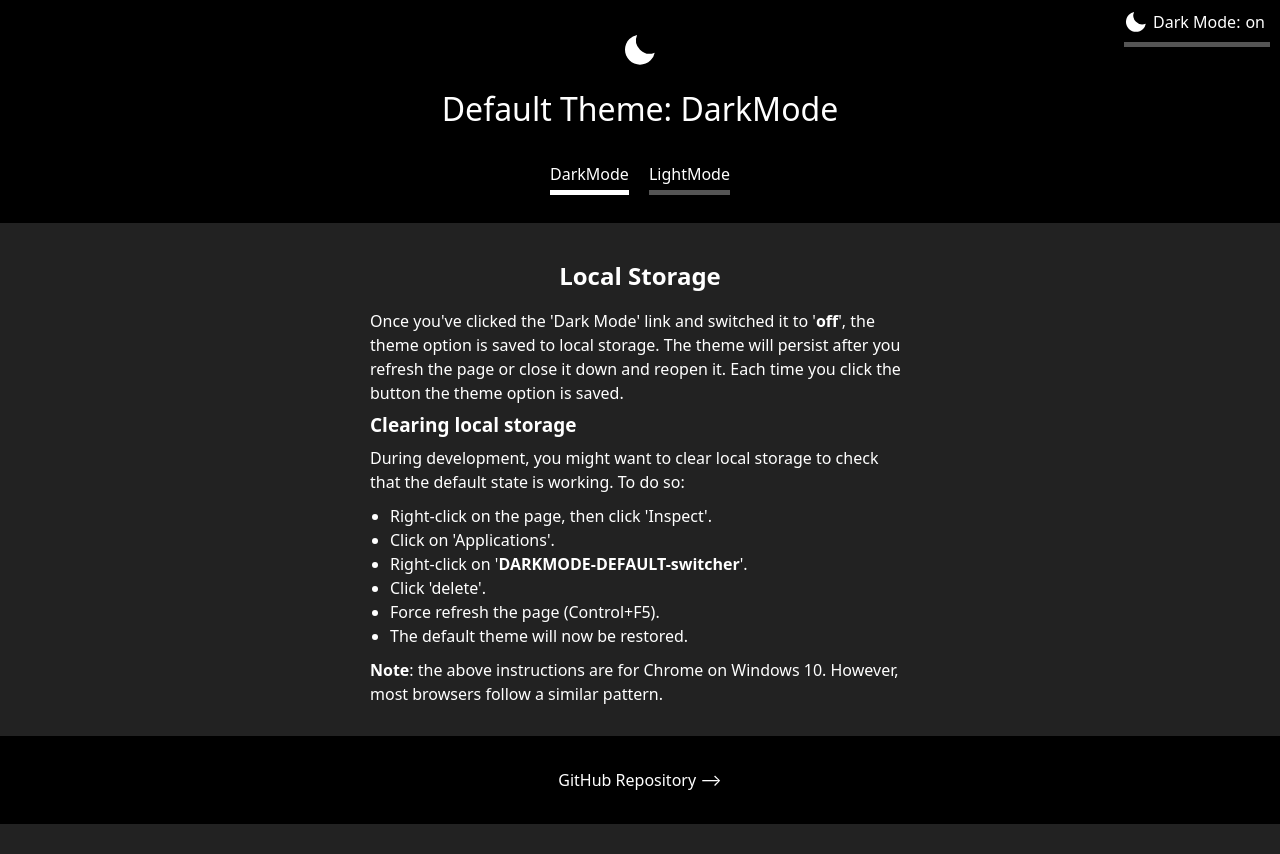
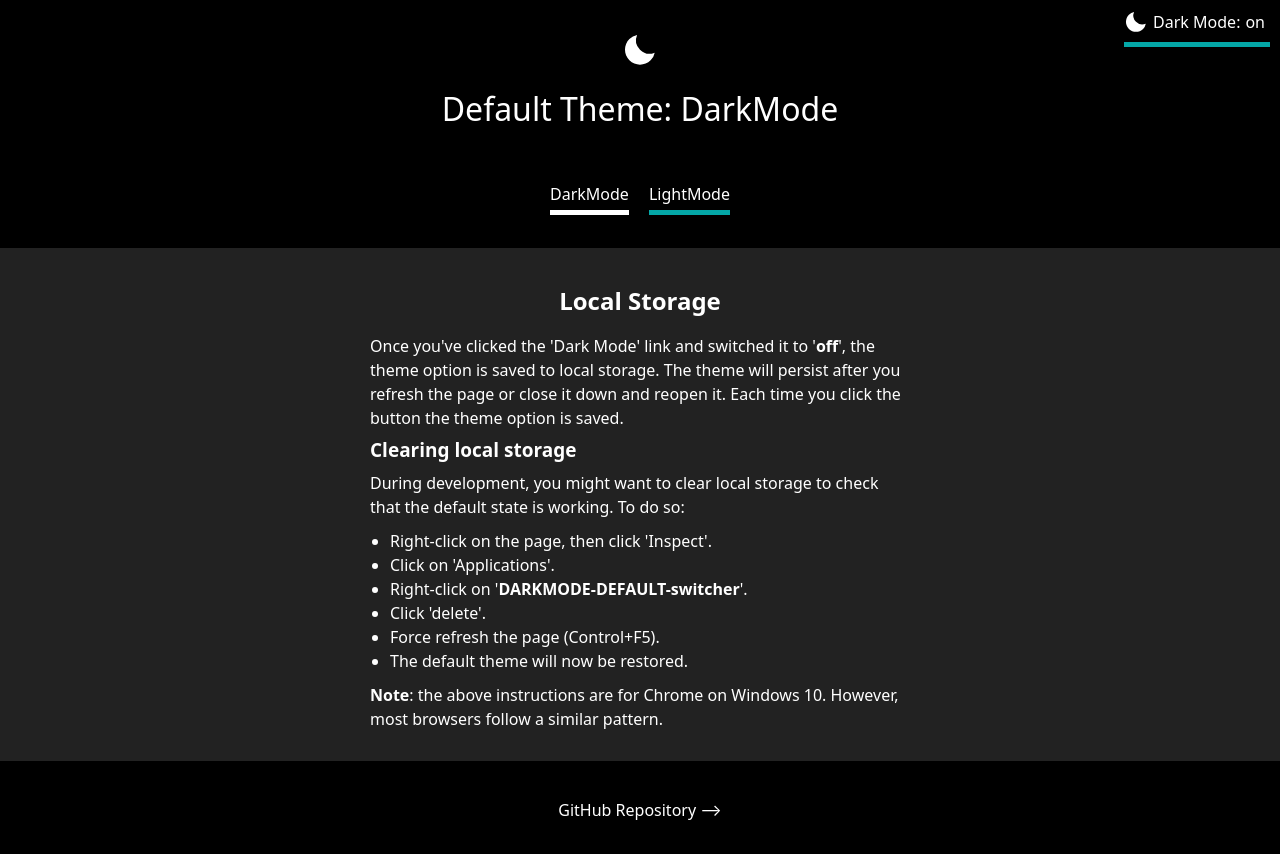
Before and after one commit to chrisnajman/accessible-darkmode-lightmode-toggle-buttons, a plain HTML site: page index.html in a window 1280 px wide. Before the commit the page ends 824 px from the top, so only its background shows below. Drawn offline with Linux system fonts and the light colour scheme.

Commit message:
Extended darkmode/lightmode into header/footer

```diff
--- a/css/base.css
+++ b/css/base.css
@@ -96,10 +96,24 @@ button {
     min-height: 100dvh;
     display: var(--grid);
     grid-template-rows: auto auto 1fr auto;
+    grid-template-rows: auto 1fr auto;
+}
+
+.page-header,
+.page-footer {
+    background-color: var(--header-footer-bg);
+    color: var(--header-footer-txt);
+    text-align: center;
+    display: flex;
+    flex-direction: column;
+    gap: 2rem;
+    border-style: solid;
 }
 
 .page-header {
     padding: 3.2rem 0 0 0;
+    border-bottom-color: var(--header-footer-border);
+    border-width: 0 0 0.5rem 0;
 
     @media screen and (width < 360px) {
         padding-inline: 1rem;
@@ -121,6 +135,8 @@ button {
 
 .page-footer {
     padding: 3.2rem 1.6rem;
+    border-top-color: var(--header-footer-border);
+    border-width: 0.5rem 0 0 0;
 
     & a:hover {
         text-decoration: underline;
@@ -135,19 +151,9 @@ button {
     }
 }
 
-.page-header,
-.page-footer {
-    background-color: var(--clr-darkest);
-    color: var(--clr-lightest);
-    text-align: center;
-    display: flex;
-    flex-direction: column;
-    gap: 2rem;
-}
-
 .page-header a,
 .page-footer a {
-    color: var(--clr-lightest);
+    color: var(--header-footer-txt);
     text-decoration: none;
 }
 
@@ -158,7 +164,7 @@ button {
 }
 
 .icon-logo {
-    fill: var(--clr-lightest);
+    fill: var(--header-footer-txt);
     width: 3.6rem;
     height: 3.6rem;
     margin: var(--horz-center);
--- a/css/primary-navigation.css
+++ b/css/primary-navigation.css
@@ -1,5 +1,4 @@
 .primary-navigation {
-    background-color: var(--clr-darkest);
     padding-block-end: 0.5rem;
     & ul {
         max-width: 60rem;
@@ -21,21 +20,21 @@
         }
     }
     & a {
-        color: var(--clr-lightest);
+        color: var(--nav-link);
         text-decoration: none;
-        border-bottom: 5px solid var(--clr-mid);
+        border-bottom: 5px solid var(--clr-green);
         padding-block-end: 0.5rem;
 
         /* This stops persistent link highlight after mobile view click */
         @media (hover: hover) {
             &:hover {
-                border-bottom-color: var(--clr-lightest);
+                border-bottom-color: var(--nav-link);
             }
         }
 
         &.active {
             pointer-events: none;
-            border-bottom-color: var(--clr-lightest);
+            border-bottom-color: var(--nav-link);
         }
     }
 }
--- a/css/theme-switcher.css
+++ b/css/theme-switcher.css
@@ -9,7 +9,7 @@
 .theme-icon {
     width: 2.4rem;
     height: 2.4rem;
-    fill: var(--clr-lightest);
+    fill: var(--theme-icon);
     margin-inline-end: 0.5rem;
 }
 
@@ -17,12 +17,12 @@
     display: var(--flex);
     align-items: center;
     padding: 0.5rem 0.5rem 0.75rem 0;
-    border-bottom: 5px solid var(--clr-mid);
-    color: var(--clr-lightest);
+    border-bottom: 5px solid var(--clr-green);
+    color: var(--theme-txt);
     font-size: clamp(1.2rem, 1.1rem + 0.4444vw, 1.6rem);
 
     &:hover {
-        border-bottom-color: var(--clr-lightest);
+        opacity: 0.8;
     }
 
     & .mode {
--- a/css/theme/darkmode-default.css
+++ b/css/theme/darkmode-default.css
@@ -2,19 +2,33 @@
     --clr-light-blue: rgb(135, 206, 235);
     --clr-lightest: white;
     --clr-mid: #555;
+    --clr-green: rgb(4, 167, 167);
     --clr-dark: #333;
     --clr-darker: #222;
     --clr-darkest: black;
     --clr-warning: red;
+    --clr-orange: orange;
+    --clr-transparent: transparent;
     --highlight: var(--clr-light-blue);
-    --page-header-shadow: rgba(0, 0, 0, 0.28);
 
     /* Dark theme (default) */
     --body-bg: var(--clr-darker);
     --body-txt: var(--clr-lightest);
+    --header-footer-bg: var(--clr-darkest);
+    --header-footer-txt: var(--clr-lightest);
+    --header-footer-border: var(--clr-transparent);
+    --nav-link: var(--clr-lightest);
+    --theme-icon: var(--clr-lightest);
+    --theme-txt: var(--clr-lightest);
 }
 
 .light-theme {
     --body-bg: var(--clr-lightest);
     --body-txt: var(--clr-darkest);
+    --header-footer-bg: var(--clr-lightest);
+    --header-footer-txt: var(--clr-darkest);
+    --header-footer-border: var(--clr-mid);
+    --nav-link: var(--clr-darkest);
+    --theme-icon: var(--clr-orange);
+    --theme-txt: var(--clr-darkest);
 }
--- a/css/theme/lightmode-default.css
+++ b/css/theme/lightmode-default.css
@@ -2,19 +2,33 @@
     --clr-light-blue: rgb(135, 206, 235);
     --clr-lightest: white;
     --clr-mid: #555;
+    --clr-green: rgb(4, 167, 167);
     --clr-dark: #333;
     --clr-darker: #222;
     --clr-darkest: black;
     --clr-warning: red;
+    --clr-orange: orange;
+    --clr-transparent: transparent;
     --highlight: var(--clr-light-blue);
-    --page-header-shadow: rgba(0, 0, 0, 0.28);
 
     /* Light theme (default) */
     --body-bg: var(--clr-lightest);
     --body-txt: var(--clr-darkest);
+    --header-footer-bg: var(--clr-lightest);
+    --header-footer-txt: var(--clr-darkest);
+    --header-footer-border: var(--clr-mid);
+    --nav-link: var(--clr-darkest);
+    --theme-icon: var(--clr-orange);
+    --theme-txt: var(--clr-darkest);
 }
 
 .dark-theme {
     --body-bg: var(--clr-darker);
     --body-txt: var(--clr-lightest);
+    --header-footer-bg: var(--clr-darkest);
+    --header-footer-txt: var(--clr-lightest);
+    --header-footer-border: var(--clr-transparent);
+    --nav-link: var(--clr-lightest);
+    --theme-icon: var(--clr-lightest);
+    --theme-txt: var(--clr-lightest);
 }
--- a/index.html
+++ b/index.html
@@ -34,15 +34,20 @@
                 <use href="./img/sprite.svg#moon"></use>
             </svg>
             <h1>Default Theme: DarkMode</h1>
-
+            <nav class="primary-navigation">
+                <ul>
+                    <li><a href="./index.html" class="active">DarkMode</a></li>
+                    <li><a href="./lightmode.html">LightMode</a></li>
+                </ul>
+            </nav>
         </header>
 
-        <nav class="primary-navigation">
+        <!-- <nav class="primary-navigation">
             <ul>
                 <li><a href="./index.html" class="active">DarkMode</a></li>
                 <li><a href="./lightmode.html">LightMode</a></li>
             </ul>
-        </nav>
+        </nav> -->
         <main class="main">
             <article class="article" id="main-content" tabindex="0">
                 <h2 class="article-header">Local Storage</h2>
```
Also changed, not shown: lightmode.html (+6 -8 lines).
